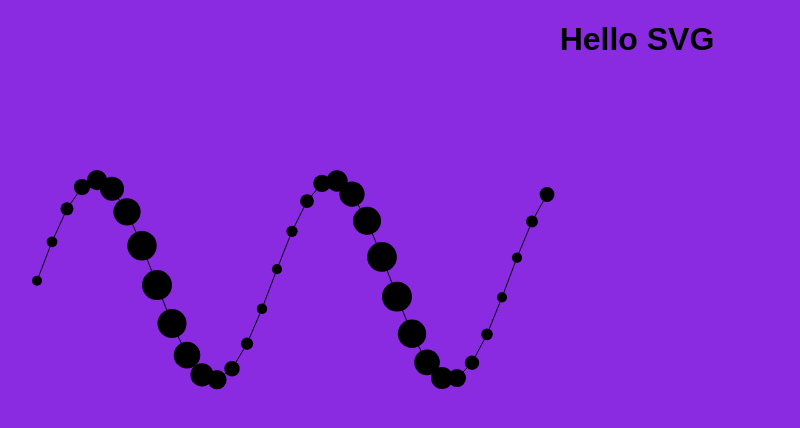
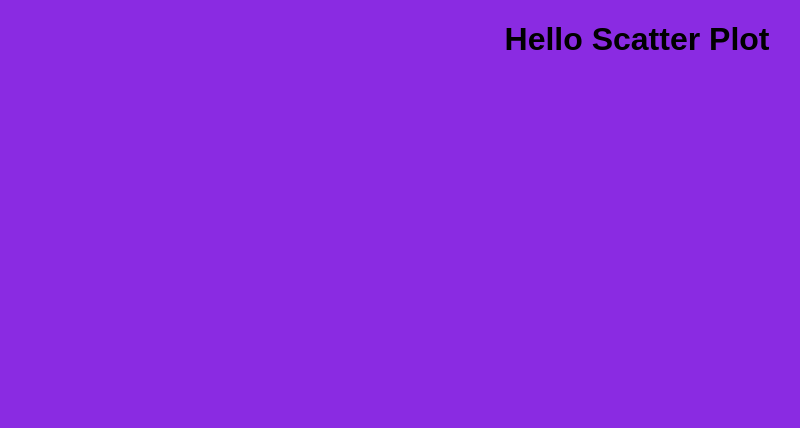
Before and after one commit to grigoriu-stefan-iulian/data-visualization-d3, a React (Create React App) app: page / in a window 1280 px wide. Shown: the top 428 px of the page, without its empty margins (3-803 px from the left). Built offline with nearby package versions, Linux system fonts and the light colour scheme; a web font is replaced by a local one.

Commit message:
begin work on scatter plot

```diff
--- a/src/App.js
+++ b/src/App.js
@@ -1,12 +1,12 @@
-import { CirclesGenerator } from "./components/CirclesGenerator/CirclesGenerator.jsx";
+import { ScatterPlot } from "./components";
 
 import "./styles.css";
 
 export default function App() {
   return (
     <div className="App">
-      <h1>Hello SVG</h1>
-      <CirclesGenerator />
+      <h1>Hello Scatter Plot</h1>
+      <ScatterPlot />
     </div>
   );
 }
--- a/src/components/Fundamentals/Fundamentals.jsx
+++ b/src/components/Fundamentals/Fundamentals.jsx
@@ -1,6 +1,4 @@
-import "./styles.css";
-
-export default function Fundamentals() {
+export function Fundamentals() {
   const svgWidth = 500;
   const svgHeight = 250;
   const strokeWidth = 20;
--- /dev/null
+++ b/src/components/ScatterPlot/ScatterPlot.jsx
@@ -0,0 +1,14 @@
+import { select } from "d3";
+import { useEffect } from "react";
+
+import { svgWidth, svgHeight } from "./utils";
+
+export const ScatterPlot = () => {
+  useEffect(() => {
+    const svg = select("#scatter-plot")
+      .attr("width", svgWidth)
+      .attr("height", svgHeight);
+  });
+
+  return <svg id="scatter-plot" />;
+};
--- /dev/null
+++ b/src/components/ScatterPlot/utils.js
@@ -0,0 +1,2 @@
+export const svgWidth = window.innerWidth;
+export const svgHeight = window.innerHeight;
--- a/src/components/index.js
+++ b/src/components/index.js
@@ -1,3 +1,4 @@
 export { CirclesGenerator } from "./CirclesGenerator/CirclesGenerator";
+export { ScatterPlot } from "./ScatterPlot/ScatterPlot";
 export { Fundamentals } from "./Fundamentals/Fundamentals";
 export * from "./CirclesGenerator/utils";
```
